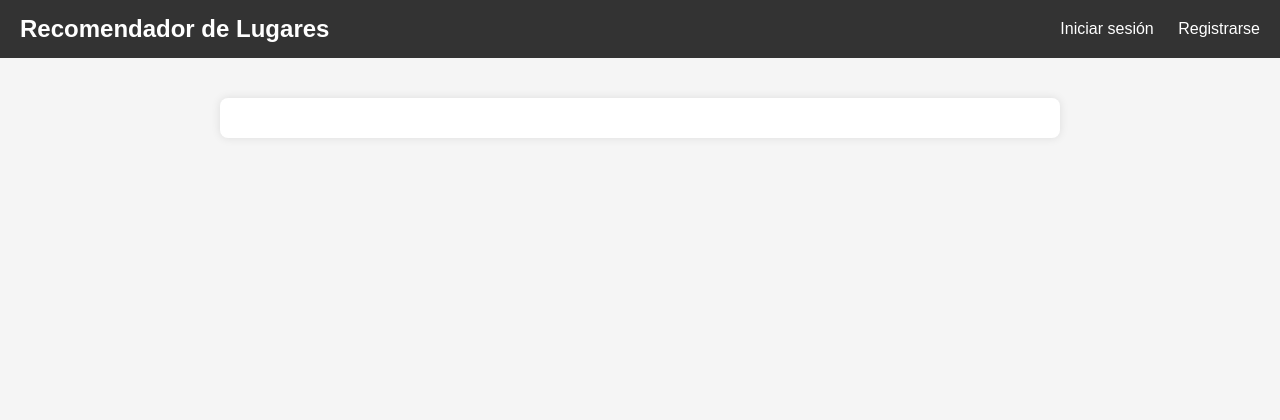
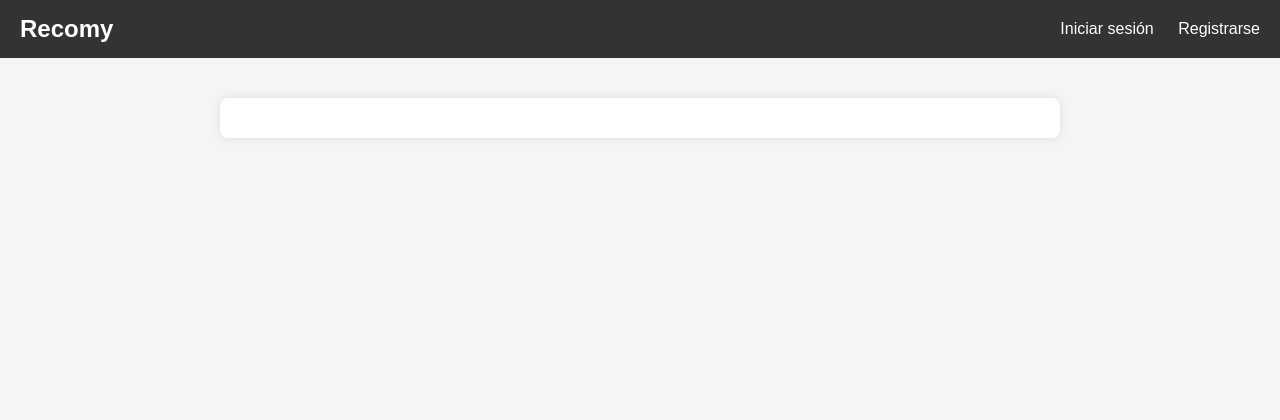
Before and after one commit to chainchair/APPrecommendations, a Django app: template templates/base.html in a window 1280 px wide. Shown: the top 420 px of the page. Run offline with Django 5.2, Linux system fonts and the light colour scheme; the template is opened without the code that fills it, so the values that code supplies are empty.

Commit message:
new name
from recomendador de lugares to Recomy

```diff
--- a/templates/base.html
+++ b/templates/base.html
@@ -89,7 +89,7 @@
 </head>
 <body>
     <header>
-        <h1>Recomendador de Lugares</h1>
+        <h1>Recomy</h1>
         <nav>
             {% if user.is_authenticated %}
                 <span>Hola, {{ user.username }}</span>
```
